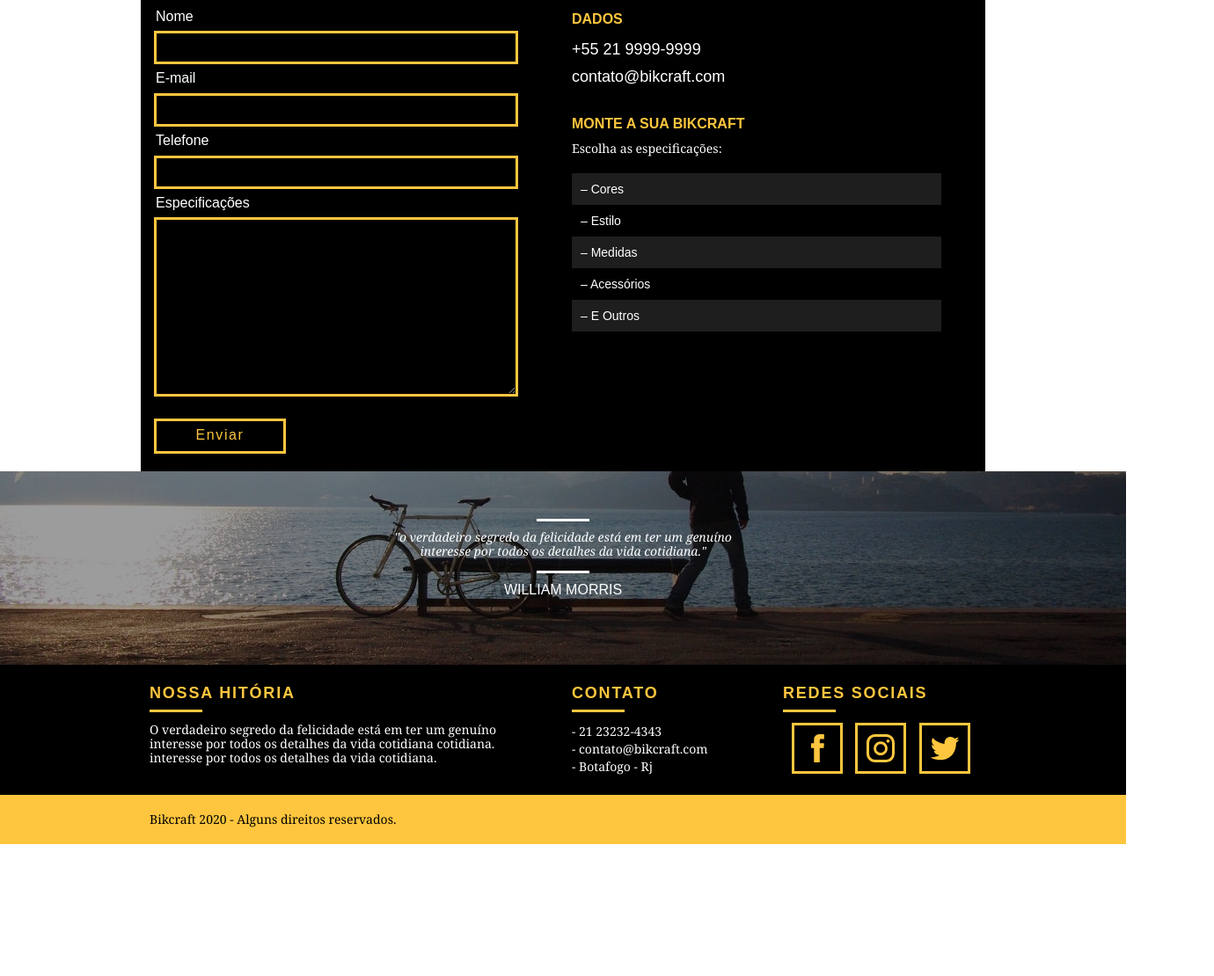
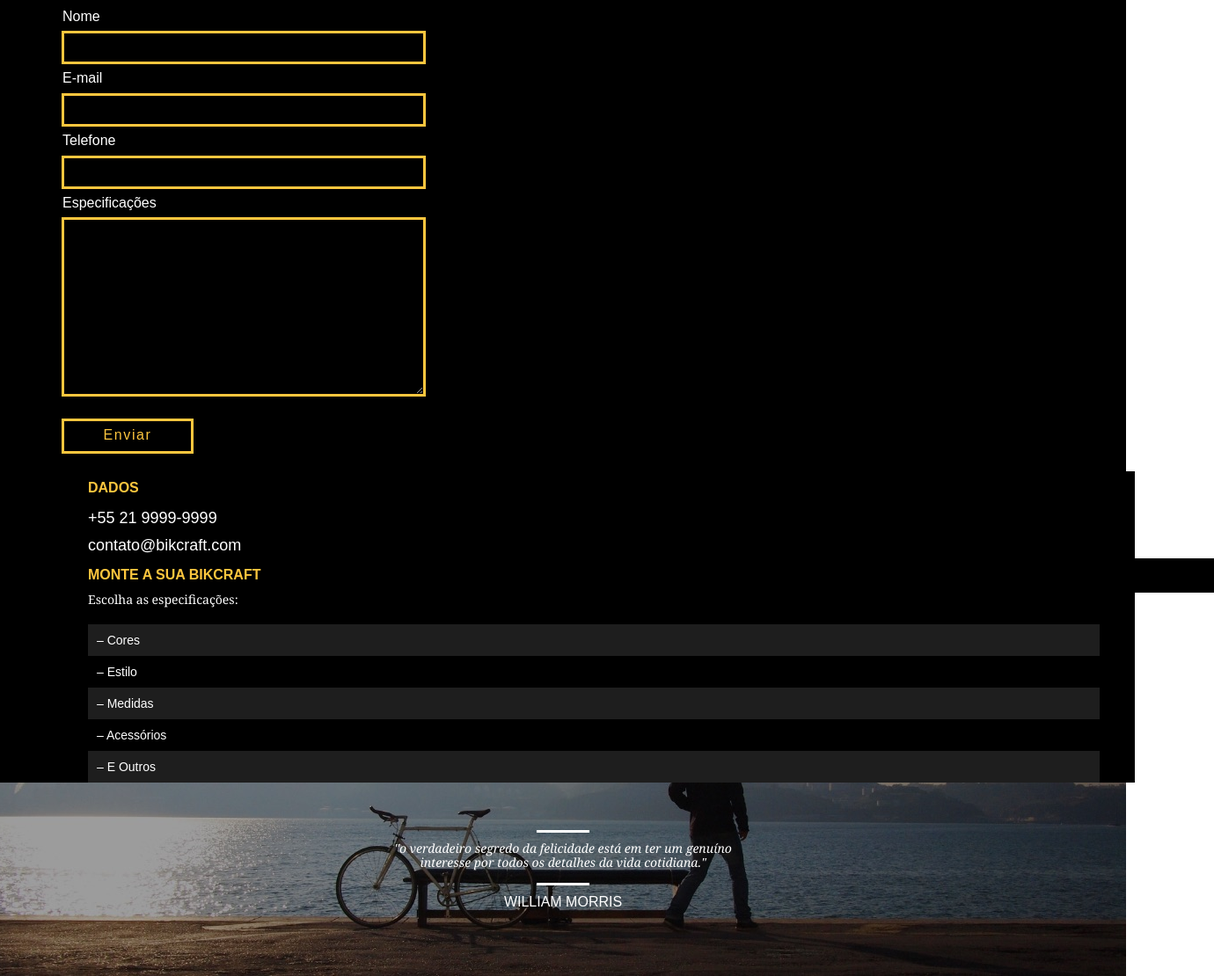
Before and after one commit to MarcosRPereira/Bikecraft, a plain HTML site: page produtos.html in a window 1280 px wide. Shown: the part 1380-2490 px from the top of the page at 88% size, 1380 px wide, since content can reach past the window. Before the commit the page ends 2340 px from the top, so only its background shows below. Drawn offline with Linux system fonts and the light colour scheme.

Commit message:
Correção Produtos
Correção do Layout para smartphone.

```diff
--- a/css/produtos.css
+++ b/css/produtos.css
@@ -53,9 +53,6 @@
     margin-top: 40px;
 }
 
-
-
-
 .icone{
     background: black;
     margin-top: 40px;
@@ -64,6 +61,7 @@
 }
 
 .orcamento{
+    width: 100%;
     background-color: black;
 
 }
@@ -90,6 +88,7 @@
     display: block;
     color: white;
     padding: 7px;
+    margin-left: 54px;
 
 
 }
@@ -99,23 +98,28 @@
     background: none;
     padding: 7px;
     color: white;
-    margin-left: 5px;
+    margin-left: 60px;
     width: 90%;
 }
 
-
+.contato{
+    background: black;
+    width:100%
+}
 .contato h3{
     color: #fec63e;
     text-transform: uppercase;
     font-weight: bold;
     padding-bottom: 10px;
     padding-top: 10px;
+    margin-left: 90px;
 
 }
 
 .contato span, .contato p, .contato ul{
     color: white;
     font-size: 14px;
+    margin-left: 90px;
 
 }
 
@@ -130,6 +134,7 @@
 }
 
 .contato ul li{
+
     padding: 10px;
 
 }
@@ -150,7 +155,7 @@
     margin: 20px 0;
     color: #fec63e;
     border: 3px solid #fec63e;
-    margin-left: 5px;
+    margin-left: 60px;
     letter-spacing: .1em;
     cursor: pointer;
 }
--- a/css/responsivo.css
+++ b/css/responsivo.css
@@ -133,6 +133,9 @@
 		width: 100%;
 	}
 
+	.info{
+		display: block;
+	}
 	.info label, .info input, textarea,.contato, .btn-orcamento{
 		margin-left: 80px;
 	}
@@ -144,10 +147,10 @@
 	textarea{
 		height:150px;
 	}
-
 	.responsivo_espaco{
 		margin-bottom: 60px;
 	}
+
 
 /* Fim Produtos */
 
@@ -174,7 +177,7 @@
 	.contato{
 		margin:0 ;
 		width: 100%;
-		height: 150px;
+		;
 	}
 
 	.msg_responsivo{
--- a/css/style.css
+++ b/css/style.css
@@ -277,6 +277,7 @@ img{
     background-size: cover;
     text-align: center;
     padding-top: 40px;
+
 }
 
 .quebra .quote-externo{
--- a/produtos.html
+++ b/produtos.html
@@ -93,7 +93,7 @@
             <span>+55 21 9999-9999</span>
             <span>contato@bikcraft.com</span>
 
-            <h3 class="contato_esp">Monte a sua Bikcraft</h3>
+            <h3 class="contato">Monte a sua Bikcraft</h3>
             <p>Escolha as especificações:</p>
             <ul>
                 <li>– Cores</li>
@@ -101,19 +101,8 @@
                 <li>– Medidas</li>
                 <li>– Acessórios</li>
                 <li class="responsivo_espaco">– E Outros</li>
-
-
             </ul>
-
         </div>
-
-
-
-
-
-
-
-
     </section>
 
 
@@ -134,8 +123,7 @@
 
                 <div class="grid-8 footer_historia">
                     <h3>Nossa Hitória</h3>
-                    <p>O verdadeiro segredo da felicidade está em ter um genuíno interesse por todos os detalhes
-                    da vida cotidiana cotidiana. interesse por todos os detalhes da vida cotidiana.</p>
+                    <p>Quando iniciamos a Bikcraft queriamos apenas um produto que adoraríamos utilizar. Eramos apaixonados por pedalar e também por fazer as coisas com as nossas próprias mãos. Assim surgiu um sonho na garagem da nossa casa.</p>
                 </div>
 
 
```
